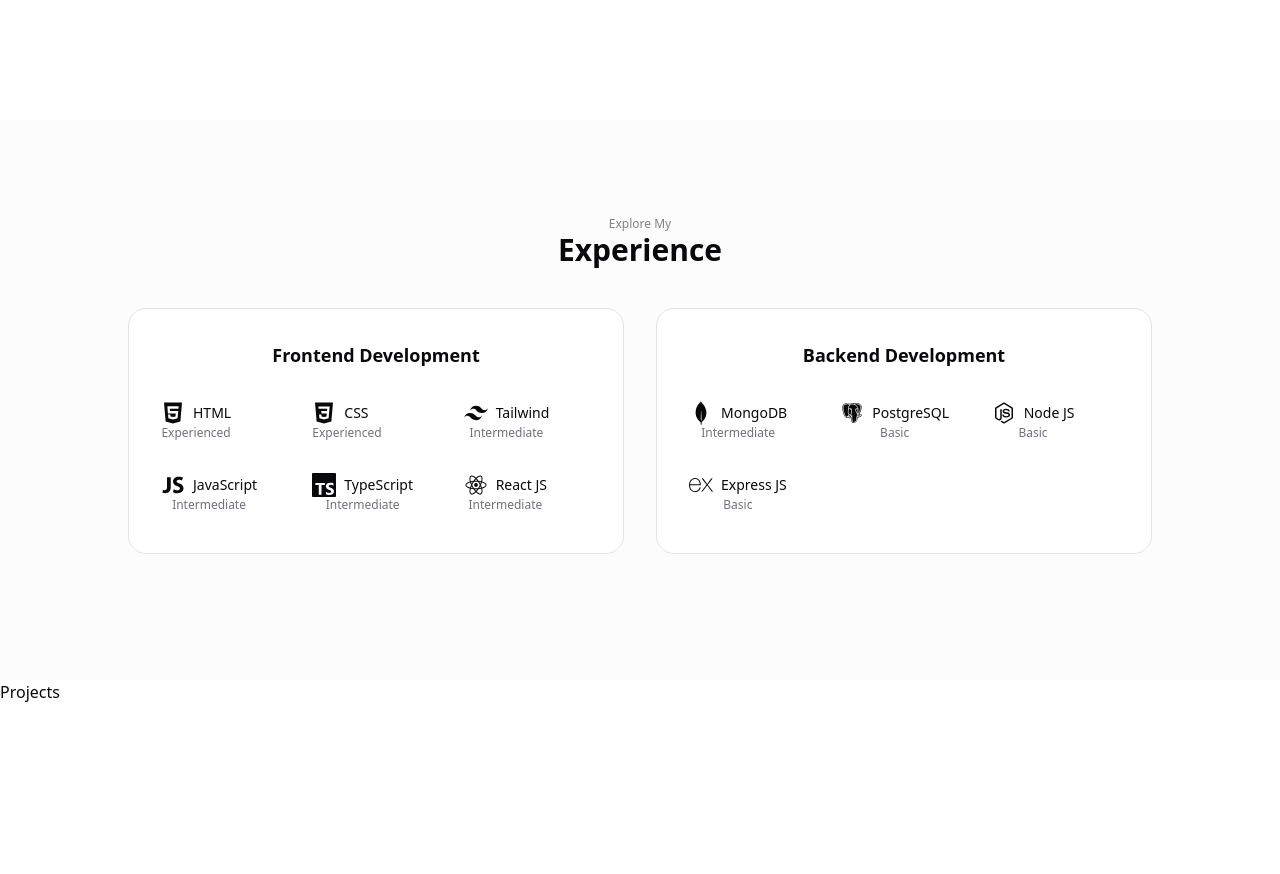
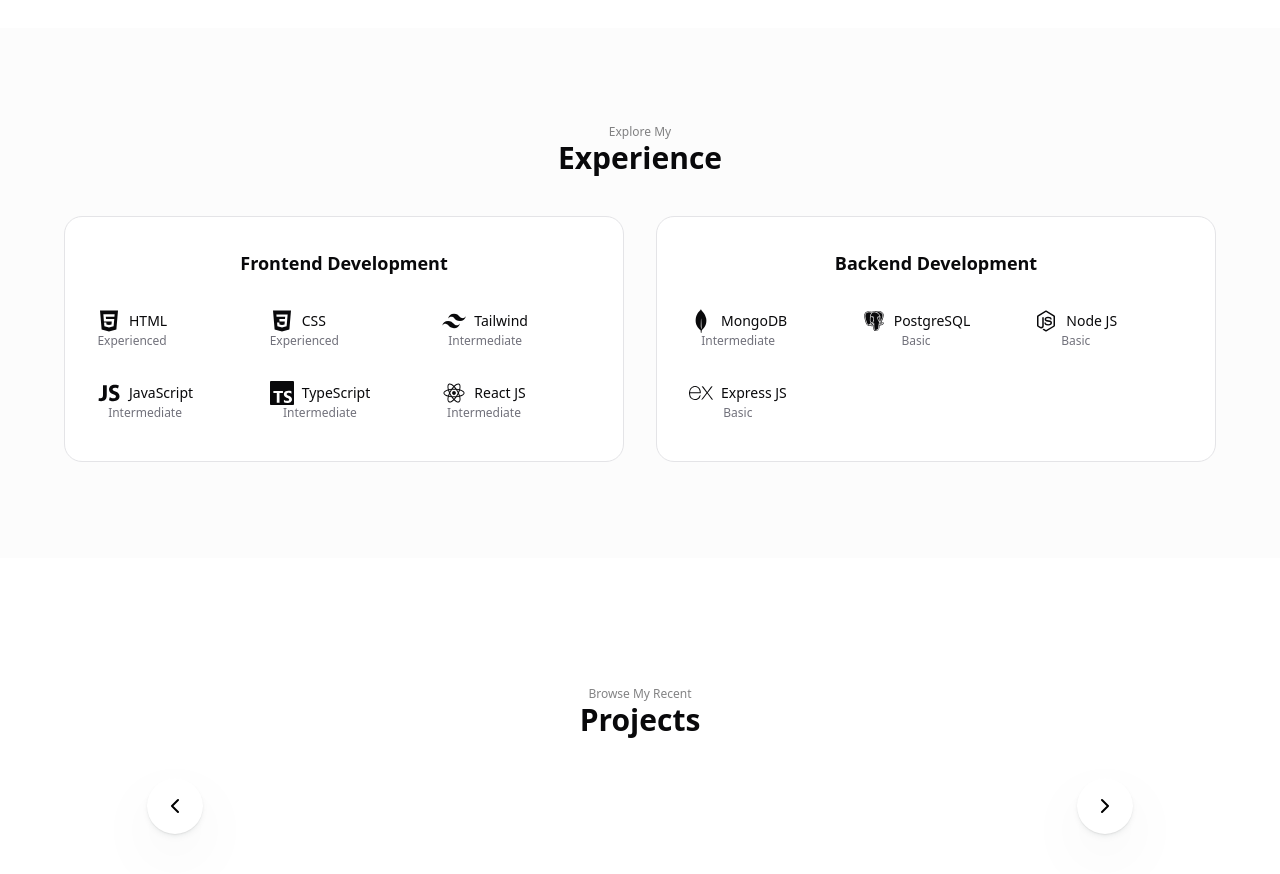
Before and after one commit to DEVELOPERBibek10/Portfolio, a React app: page / in a window 1280 px wide. Shown: the part 1480-2354 px from the top of the page. Built offline with nearby package versions, Linux system fonts and the light colour scheme; the HTML template or start-up script is replaced by a standard one.

Commit message:
feat: implement ProjectCard component, enhance Projects section with Swiper integration and styling adjustments

```diff
--- a/src/components/shared/ExpericenceCard.tsx
+++ b/src/components/shared/ExpericenceCard.tsx
@@ -9,7 +9,7 @@
 const ExpericenceCard = ({ Skills }: { Skills: SkillCategory[] }) => {
   return (
     <>
-      <div className="grid grid-cols-1 lg:grid-cols-2 gap-8 max-w-5xl mx-auto">
+      <div className="grid grid-cols-1 lg:grid-cols-2 gap-8 max-w-6xl mx-auto">
         {Skills.map((category, categoryIndex) => (
           <motion.div
             key={category.title}
--- /dev/null
+++ b/src/components/shared/ProjectCard.tsx
@@ -0,0 +1,34 @@
+import { SwiperSlide } from "swiper/react";
+import { motion } from "motion/react";
+import { Button } from "@/components/ui/button";
+import {
+  Card,
+  CardContent,
+  CardFooter,
+  CardHeader,
+} from "@/components/ui/card";
+
+function ProjectCard() {
+  return (
+    <>
+      <motion.div className="w-full">
+        <SwiperSlide>
+          <Card className="w-full max-w-sm">
+            <CardHeader></CardHeader>
+            <CardContent></CardContent>
+            <CardFooter className="flex-col gap-2">
+              <Button type="submit" className="w-full">
+                Login
+              </Button>
+              <Button variant="outline" className="w-full">
+                Login with Google
+              </Button>
+            </CardFooter>
+          </Card>
+        </SwiperSlide>
+      </motion.div>
+    </>
+  );
+}
+
+export default ProjectCard;
--- /dev/null
+++ b/src/components/ui/card.tsx
@@ -0,0 +1,92 @@
+import * as React from "react"
+
+import { cn } from "@/lib/utils"
+
+function Card({ className, ...props }: React.ComponentProps<"div">) {
+  return (
+    <div
+      data-slot="card"
+      className={cn(
+        "bg-card text-card-foreground flex flex-col gap-6 rounded-xl border py-6 shadow-sm",
+        className
+      )}
+      {...props}
+    />
+  )
+}
+
+function CardHeader({ className, ...props }: React.ComponentProps<"div">) {
+  return (
+    <div
+      data-slot="card-header"
+      className={cn(
+        "@container/card-header grid auto-rows-min grid-rows-[auto_auto] items-start gap-2 px-6 has-data-[slot=card-action]:grid-cols-[1fr_auto] [.border-b]:pb-6",
+        className
+      )}
+      {...props}
+    />
+  )
+}
+
+function CardTitle({ className, ...props }: React.ComponentProps<"div">) {
+  return (
+    <div
+      data-slot="card-title"
+      className={cn("leading-none font-semibold", className)}
+      {...props}
+    />
+  )
+}
+
+function CardDescription({ className, ...props }: React.ComponentProps<"div">) {
+  return (
+    <div
+      data-slot="card-description"
+      className={cn("text-muted-foreground text-sm", className)}
+      {...props}
+    />
+  )
+}
+
+function CardAction({ className, ...props }: React.ComponentProps<"div">) {
+  return (
+    <div
+      data-slot="card-action"
+      className={cn(
+        "col-start-2 row-span-2 row-start-1 self-start justify-self-end",
+        className
+      )}
+      {...props}
+    />
+  )
+}
+
+function CardContent({ className, ...props }: React.ComponentProps<"div">) {
+  return (
+    <div
+      data-slot="card-content"
+      className={cn("px-6", className)}
+      {...props}
+    />
+  )
+}
+
+function CardFooter({ className, ...props }: React.ComponentProps<"div">) {
+  return (
+    <div
+      data-slot="card-footer"
+      className={cn("flex items-center px-6 [.border-t]:pt-6", className)}
+      {...props}
+    />
+  )
+}
+
+export {
+  Card,
+  CardHeader,
+  CardFooter,
+  CardTitle,
+  CardAction,
+  CardDescription,
+  CardContent,
+}
--- a/src/index.css
+++ b/src/index.css
@@ -125,4 +125,21 @@
   body {
     @apply bg-background text-foreground;
   }
+
+  .asthetic-shadow {
+    @apply shadow-[0px_1px_1px_rgba(0,0,0,0.05),0px_4px_6px_rgba(34,42,53,0.04),0_24px_68px_rgba(47,48,55,0.05),0px_2px_3px_rgba(0,0,0,0.04)];
+  }
 }
+.project-swiper .swiper-button-next,
+.project-swiper .swiper-button-prev {
+  display: none;
+}
+
+.project-swiper .swiper-pagination-bullet-active {
+  background-color: black;
+  opacity: 1;
+}
+
+section[id] {
+  scroll-margin-top: 5rem; /* Adjust based on your Navbar height */
+}
--- a/src/pages/About.tsx
+++ b/src/pages/About.tsx
@@ -13,7 +13,7 @@
 const About = () => {
   return (
     <>
-      <section id="about" className="px-20 h-screen pt-24">
+      <section id="about" className="px-20 pt-6 md:mt-12">
         <div className="container mx-auto">
           <motion.div
             initial="hidden"
--- a/src/pages/Contact.tsx
+++ b/src/pages/Contact.tsx
@@ -1,8 +1,8 @@
 const Contact = () => {
   return (
     <>
-      <section id="contact" className="h-screen">
-        Contact
+      <section id="contact" className="pt-56">
+        <div className="container mx-auto h-56"></div>
       </section>
     </>
   );
--- a/src/pages/Expericence.tsx
+++ b/src/pages/Expericence.tsx
@@ -3,12 +3,12 @@
 import { motion } from "motion/react";
 const Expericence = () => {
   return (
-    <section id="experience" className=" bg-secondary/30 pt-24 px-6 h-[70vh]">
+    <section id="experience" className=" bg-secondary/30 py-24 mt-24 px-4">
       <div className="container mx-auto">
         <motion.div
           initial="hidden"
           whileInView="visible"
-          viewport={{ once: false, margin: "-100px", amount: 0.3 }}
+          viewport={{ once: false, amount: 0.3 }}
           variants={{
             hidden: { opacity: 0, y: 20 },
             visible: { opacity: 1, y: 0 },
--- a/src/pages/Projects.tsx
+++ b/src/pages/Projects.tsx
@@ -1,8 +1,73 @@
+import { Swiper } from "swiper/react";
+import { Navigation, Pagination, Mousewheel, Keyboard } from "swiper/modules";
+import type { Swiper as SwiperType } from "swiper";
+
+import "swiper/css";
+import "swiper/css/navigation";
+import "swiper/css/pagination";
+import "swiper/css/keyboard";
+import "swiper/css/mousewheel";
+
+import { motion } from "motion/react";
+
+import { useState } from "react";
+
+import { Button } from "@/components/ui/button";
+import { cn } from "@/lib/utils";
+import { ChevronLeft, ChevronRight } from "lucide-react";
+
 const Projects = () => {
+  const [swiper, setSwiper] = useState<SwiperType | null>(null);
   return (
-    <div id="projects" className="h-screen">
-      Projects
-    </div>
+    <>
+      <section id="projects" className=" px-6 my-32 ">
+        <div className="container mx-auto">
+          <motion.div
+            initial="hidden"
+            whileInView="visible"
+            viewport={{ once: false, amount: 0.3 }}
+            variants={{
+              hidden: { opacity: 0, y: 20 },
+              visible: { opacity: 1, y: 0 },
+            }}
+            transition={{ duration: 0.5 }}
+            className="text-center mb-10"
+          >
+            <p className="text-xs opacity-50 font-medium">Browse My Recent</p>
+            <h2 className="text-3xl font-bold">Projects</h2>
+          </motion.div>
+          <motion.div className="project-swiper flex justify-between items-center mx-auto max-w-[80%] mt-5">
+            <Button
+              className={cn(
+                "w-14 h-14 cursor-pointer rounded-full asthetic-shadow bg-white hover:bg-white text-black"
+              )}
+              onClick={() => swiper?.slidePrev()}
+            >
+              <ChevronLeft className="size-3/4" />
+            </Button>
+            <Swiper
+              cssMode={true}
+              navigation={true}
+              pagination={{ clickable: true }}
+              slidesPerView={3}
+              spaceBetween={50}
+              mousewheel={true}
+              keyboard={true}
+              onSwiper={setSwiper}
+              modules={[Navigation, Pagination, Mousewheel, Keyboard]}
+            ></Swiper>
+            <Button
+              className={cn(
+                "w-14 h-14 rounded-full cursor-pointer asthetic-shadow bg-white hover:bg-white text-black"
+              )}
+              onClick={() => swiper?.slideNext()}
+            >
+              <ChevronRight className="size-3/4" />
+            </Button>
+          </motion.div>
+        </div>
+      </section>
+    </>
   );
 };
 
--- /dev/null
+++ b/src/types/swiper.d.ts
@@ -0,0 +1,6 @@
+declare module "swiper/css" {}
+declare module "swiper/css/navigation" {}
+declare module "swiper/css/pagination" {}
+declare module "swiper/css/mousewheel" {}
+declare module "swiper/css/keyboard" {}
+declare module "swiper/css/*" {}
```
Also changed, not shown: 1 other file (tests, documents, lock files or other folders).
